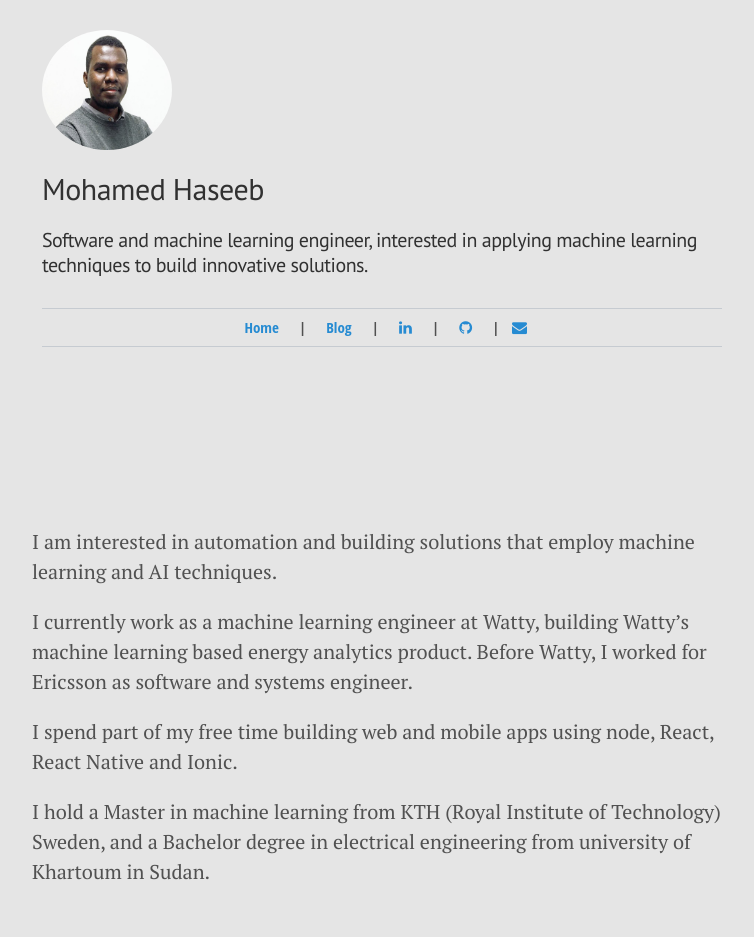
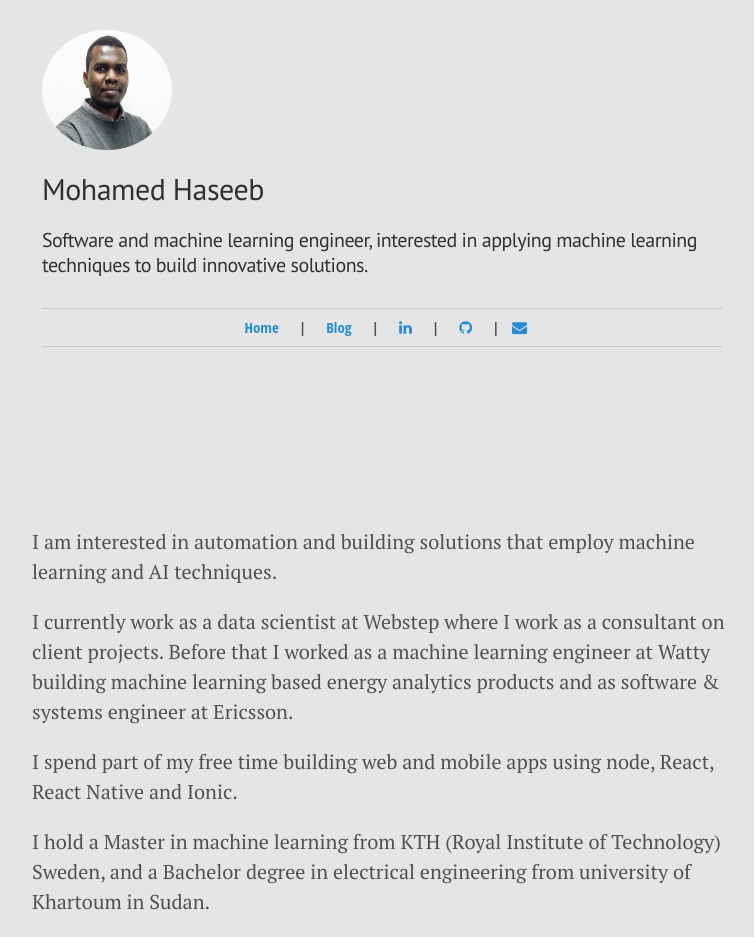
Before and after one commit to mohaseeb/mohaseeb.github.io, a Jekyll site: the page built from index.md, in a window 1280 px wide. Shown: the whole page, without its empty margins (248-1002 px from the left). Built offline with Jekyll 4.4.1, drawn with Linux system fonts in a browser that asks for light colours; nearby versions of some CDN libraries; comment, search, counter and statistics services are not loaded; before the commit the page ends 907 px from its top, so only the background shows below that.

Commit message:
Home page update

```diff
--- a/index.md
+++ b/index.md
@@ -5,9 +5,9 @@ title: Home
 I am interested in automation and building solutions that employ machine
 learning and AI techniques.
 
-I currently work as a machine learning engineer at Watty, building
-Watty's machine learning based energy analytics product. Before
-Watty, I worked for Ericsson as software and systems engineer.
+I currently work as a data scientist at Webstep where I work as a consultant
+on client projects. Before that I worked as a machine learning engineer at Watty
+ building machine learning based energy analytics products and as software & systems engineer at Ericsson.
 
 I spend part of my free time building web and mobile apps using node, React,
 React Native and Ionic.
```
